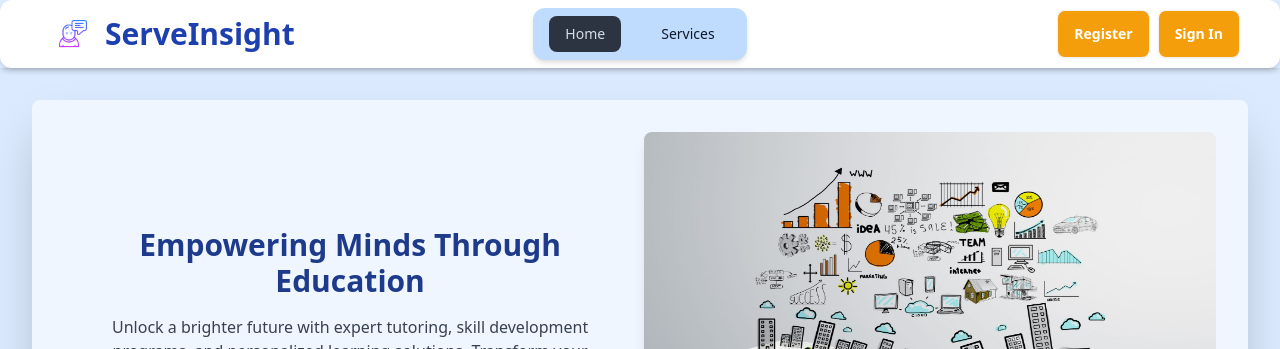
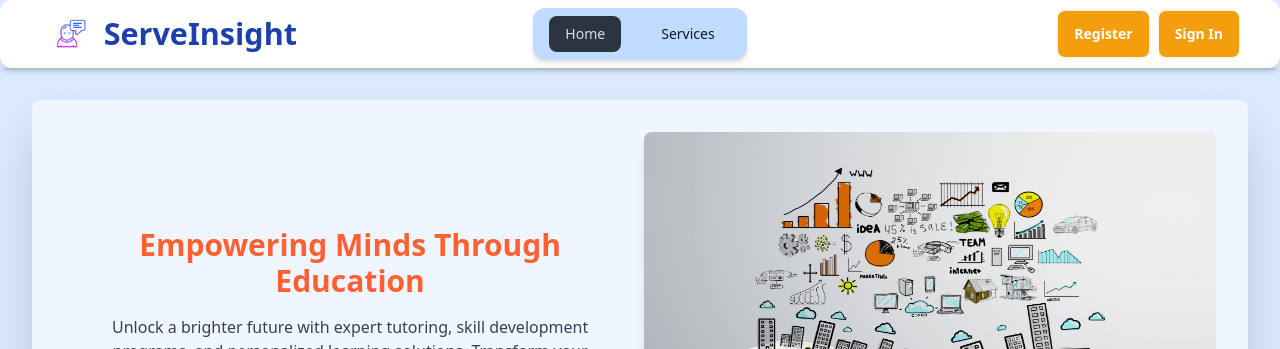
Before and after one commit to noushinsaad/service-review-client-site, a React (Vite) app: page / in a window 1280 px wide. Shown: the top 349 px of the page. Built offline with nearby package versions, Linux system fonts and the light colour scheme; no server answers.

Commit message:
add framer motion

```diff
--- a/src/pages/home/Banner.jsx
+++ b/src/pages/home/Banner.jsx
@@ -3,6 +3,7 @@ import banner02 from '../../assets/banner/EducationalServicesa.jpeg';
 import banner03 from '../../assets/banner/IT_Service.jpg';
 import banner04 from '../../assets/banner/TransportationServices.jpg';
 import { useEffect, useState } from 'react';
+import { easeOut, motion } from "framer-motion";
 
 const Banner = () => {
     const banners = [
@@ -62,9 +63,12 @@ const Banner = () => {
                             />
                         </div>
                         <div className="w-full md:w-1/2 flex flex-col items-center justify-center p-6">
-                            <h2 className="text-3xl font-bold text-blue-900 text-center">
+                            <motion.h2
+                                animate={{ color: ['#022ef0', '#857303', '#ff6133'] }}
+                                transition={{ duration: 3, ease: easeOut, repeat: Infinity }}
+                                className="text-3xl font-bold text-blue-900 text-center">
                                 {banner.title}
-                            </h2>
+                            </motion.h2>
                             <p className="text-gray-700 mt-4 text-center">
                                 {banner.description}
                             </p>
--- a/src/shared/NavBar.jsx
+++ b/src/shared/NavBar.jsx
@@ -3,6 +3,7 @@ import useAuth from "../hooks/useAuth";
 import Swal from "sweetalert2";
 import userIcon from "../assets/user.png"
 import logo from '../assets/logo/large-logo.png'
+import { easeOut, motion } from "framer-motion";
 
 
 const NavBar = () => {
@@ -61,10 +62,13 @@ const NavBar = () => {
                         {links}
                     </ul>
                 </div>
-                <div className="btn btn-ghost text-xl text-blue-800">
+                <motion.div
+                    animate={{ scale: [1, 1.2, 1] }}
+                    transition={{ duration: 2, repeat: Infinity, repeatType: "loop" }}
+                    className="btn btn-ghost text-xl text-blue-800">
                     <img className="w-8 hidden md:block" src={logo} alt="" />
                     <Link to="/" className="text-lg md:text-3xl ml-2 hover:text-blue-600">ServeInsight</Link>
-                </div>
+                </motion.div>
             </div>
             <div className="navbar-center hidden lg:flex">
                 <ul className="menu menu-horizontal rounded-xl bg-blue-200 shadow-md px-4 py-2 space-x-6 text-gray-900">
```
